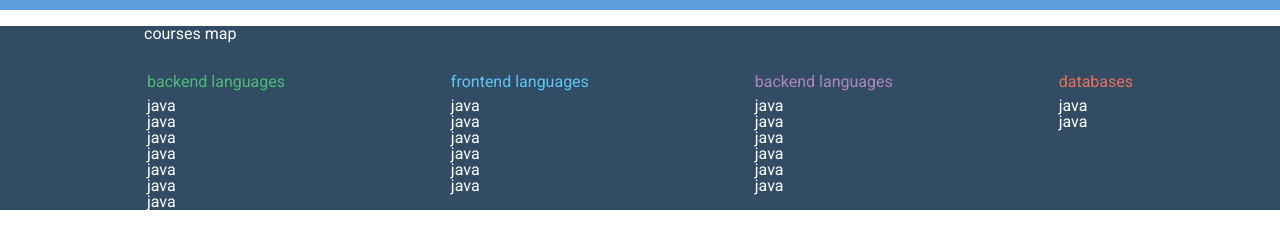
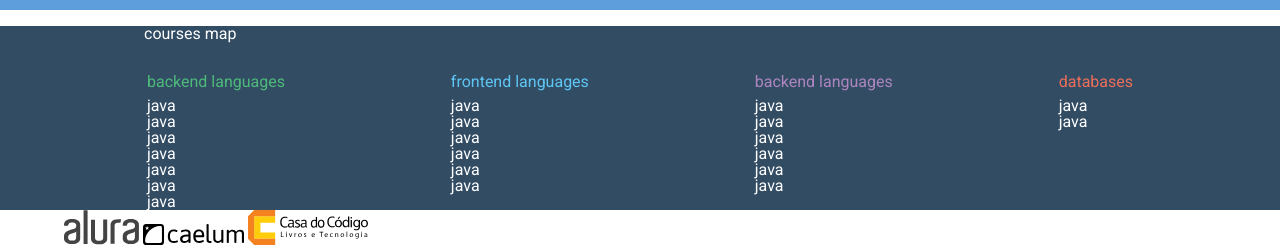
Before and after one commit to almeidaleandro28/Alura-alurinha, a website: page index.html in a window 1280 px wide. Shown: the part 1383-1632 px from the top of the page. Before the commit the page ends 1594 px from the top, so only its background shows below. Drawn offline with Linux system fonts and the light colour scheme.

Commit message:
create footer scss

```diff
--- a/index.html
+++ b/index.html
@@ -180,7 +180,18 @@
 	</section>
 	<!--end map-->
 	<footer class="footer">
+		<div class="container container-footer">
+			<div class="footer-sponsors">
+				<img src="./img/alura.svg" alt="alura logo">
+				<img src="./img/caelum.svg" alt="aelum logo">
+				<img src="./img/cdc.svg" alt="cdc logo">
+			</div>
+			<div class="contact">
+				<form class="contact-form" action="">
 
+				</form>
+			</div>
+		</div><!--end container-->
 	</footer>
 	<!--end footer-->
 </body>
--- a/scss/style.scss
+++ b/scss/style.scss
@@ -5,6 +5,7 @@
 @import "courses";
 @import "about";
 @import "map";
+@import "footer";
 
 body {
   background-color: $c-white;
```
Also changed, not shown: scss/_footer.scss (added).
